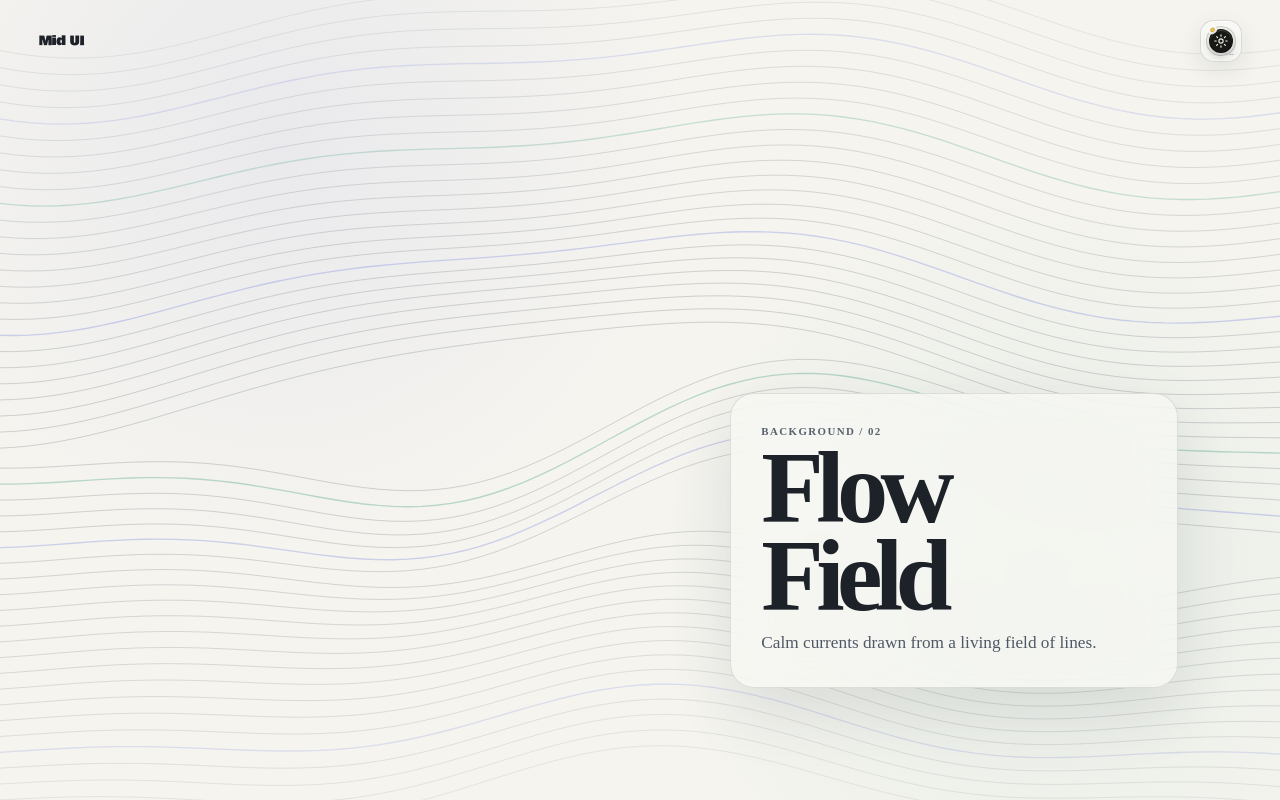
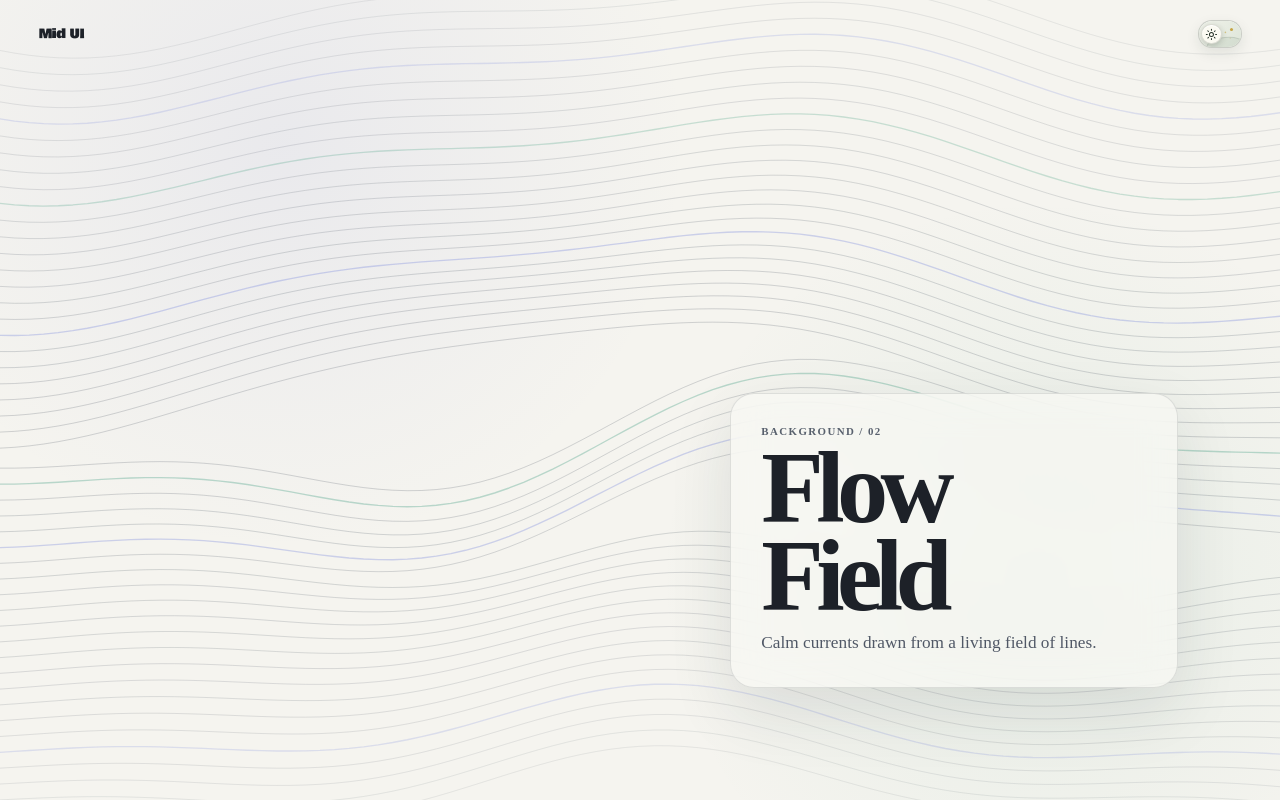
Before and after one commit to unluckyjet/mid-ui, a Next.js app: page /components/flow-field in a window 1280 px wide. Built offline with nearby package versions, Linux system fonts and the light colour scheme.

Commit message:
feat: remake theme toggle control

```diff
--- a/components/theme-toggle/theme-toggle.module.css
+++ b/components/theme-toggle/theme-toggle.module.css
@@ -1,21 +1,24 @@
 .toggle {
+  --toggle-edge: rgb(17 24 20 / 16%);
+  --toggle-sky: #eef1e8;
+  --toggle-sky-deep: #dfe6da;
+  --toggle-lens: #fbfaf2;
+  --toggle-ink: #263229;
   position: relative;
-  width: 2.625rem;
-  height: 2.625rem;
-  display: grid;
+  width: 2.75rem;
+  height: 1.75rem;
+  display: block;
   flex: none;
-  place-items: center;
   padding: 0;
   overflow: hidden;
   appearance: none;
-  border: 1px solid rgb(9 9 9 / 13%);
-  border-radius: 0.875rem;
-  color: #f8f6e9;
-  background: rgb(248 249 245 / 72%);
+  border: 1px solid var(--toggle-edge);
+  border-radius: 999px;
+  color: var(--toggle-ink);
+  background: var(--toggle-sky);
   box-shadow:
-    0 1px 0 rgb(255 255 255 / 82%) inset,
-    0 8px 24px rgb(28 40 34 / 9%);
-  backdrop-filter: blur(14px);
+    0 1px 0 rgb(255 255 255 / 76%) inset,
+    0 5px 14px rgb(25 40 31 / 9%);
   -webkit-tap-highlight-color: transparent;
   cursor: pointer;
   isolation: isolate;
@@ -27,60 +30,99 @@
     transform var(--duration-fast) var(--ease-smooth-out);
 }
 
-.toggle::before {
-  position: absolute;
-  inset: 0.25rem;
-  border: 1px solid rgb(255 255 255 / 66%);
-  border-radius: 0.625rem;
-  content: "";
-  pointer-events: none;
+.toggle:hover {
+  border-color: rgb(17 24 20 / 29%);
+  box-shadow:
+    0 1px 0 rgb(255 255 255 / 88%) inset,
+    0 7px 18px rgb(25 40 31 / 14%);
+  transform: translateY(-1px);
 }
 
-.toggle::after {
+.toggle:active {
+  transform: translateY(0) scale(0.96);
+}
+
+.toggle:focus-visible {
+  outline: 2px solid #1b251e;
+  outline-offset: 3px;
+}
+
+.sky {
   position: absolute;
-  right: 0.42rem;
-  bottom: 0.38rem;
-  width: 0.28rem;
-  height: 0.08rem;
-  border-radius: 999px;
-  content: "";
-  background: rgb(9 9 9 / 20%);
-  pointer-events: none;
+  inset: 0;
+  overflow: hidden;
+  border-radius: inherit;
+  background: linear-gradient(118deg, var(--toggle-sky) 15%, var(--toggle-sky-deep));
+  transition: background var(--duration-fast) var(--ease-in-out);
+}
+
+.dayMark {
+  position: absolute;
+  top: 0.42rem;
+  right: 0.47rem;
+  width: 0.2rem;
+  height: 0.2rem;
+  border-radius: 50%;
+  background: #c6a545;
+  box-shadow:
+    -0.38rem 0.18rem 0 -0.045rem rgb(198 165 69 / 58%),
+    -0.08rem 0.54rem 0 -0.055rem rgb(198 165 69 / 38%);
   transition:
+    opacity var(--duration-fast) var(--ease-in-out),
+    transform var(--duration-fast) var(--ease-smooth-out);
+}
+
+.stars {
+  position: absolute;
+  top: 0.43rem;
+  left: 0.53rem;
+  width: 0.16rem;
+  height: 0.16rem;
+  border-radius: 50%;
+  opacity: 0;
+  background: #c7cfff;
+  box-shadow:
+    0.43rem 0.26rem 0 -0.04rem #9ba9d9,
+    0.12rem 0.69rem 0 -0.045rem #d7dcff,
+    0.68rem 0.76rem 0 -0.055rem #899bcf;
+  transform: translateY(0.18rem);
+  transition:
+    opacity var(--duration-fast) var(--ease-in-out),
+    transform var(--duration-fast) var(--ease-smooth-out);
+}
+
+.horizon {
+  position: absolute;
+  right: -0.3rem;
+  bottom: -0.55rem;
+  width: 2.45rem;
+  height: 1.15rem;
+  border: 1px solid rgb(56 79 64 / 14%);
+  border-radius: 50% 50% 0 0;
+  background: rgb(174 191 176 / 24%);
+  transform: rotate(-6deg);
+  transition:
+    border-color var(--duration-fast) var(--ease-in-out),
     background-color var(--duration-fast) var(--ease-in-out),
     transform var(--duration-fast) var(--ease-smooth-out);
 }
 
-.toggle:hover {
-  border-color: rgb(9 9 9 / 23%);
-  box-shadow:
-    0 1px 0 rgb(255 255 255 / 88%) inset,
-    0 11px 28px rgb(28 40 34 / 14%);
-  transform: translateY(-1px);
-}
-
-.toggle:active {
-  transform: translateY(0) scale(0.94);
-}
-
-.toggle:focus-visible {
-  outline: 2px solid #171917;
-  outline-offset: 3px;
-}
-
-.dial {
-  position: relative;
+.lens {
+  position: absolute;
+  top: 0.18rem;
+  left: 0.18rem;
   z-index: 1;
-  width: 1.5rem;
-  height: 1.5rem;
+  width: 1.27rem;
+  height: 1.27rem;
   display: grid;
   place-items: center;
-  border: 1px solid rgb(0 0 0 / 34%);
+  overflow: hidden;
+  border: 1px solid rgb(24 35 27 / 14%);
   border-radius: 50%;
-  background: #171917;
+  background: var(--toggle-lens);
   box-shadow:
-    0 1px 0 rgb(255 255 255 / 18%) inset,
-    0 3px 8px rgb(14 23 17 / 26%);
+    0 1px 0 rgb(255 255 255 / 90%) inset,
+    0 2px 6px rgb(38 52 41 / 23%);
   transition:
     border-color var(--duration-fast) var(--ease-in-out),
     background-color var(--duration-fast) var(--ease-in-out),
@@ -88,51 +130,15 @@
     transform var(--duration-fast) var(--ease-smooth-out);
 }
 
-.orbit {
+.glyph {
   position: absolute;
-  inset: -0.255rem;
-  border: 1px solid rgb(23 25 23 / 19%);
-  border-radius: 50%;
-  transform: rotate(-38deg);
-  transition:
-    border-color var(--duration-fast) var(--ease-in-out),
-    transform var(--duration-fast) var(--ease-smooth-out);
-}
-
-.satellite {
-  position: absolute;
-  top: -0.145rem;
-  left: 50%;
-  width: 0.285rem;
-  height: 0.285rem;
-  border: 1px solid rgb(104 77 0 / 25%);
-  border-radius: 50%;
-  background: #f4c84f;
-  box-shadow: 0 0 0 2px rgb(248 249 245 / 90%);
-  transform: translateX(-50%);
-  transition:
-    border-color var(--duration-fast) var(--ease-in-out),
-    background-color var(--duration-fast) var(--ease-in-out),
-    box-shadow var(--duration-fast) var(--ease-in-out);
-}
-
-.iconFrame {
-  position: relative;
-  width: 1rem;
-  height: 1rem;
-  display: grid;
-  place-items: center;
-}
-
-.icon {
-  position: absolute;
-  width: 1rem;
-  height: 1rem;
+  width: 0.93rem;
+  height: 0.93rem;
   fill: none;
   stroke: currentColor;
   stroke-linecap: round;
   stroke-linejoin: round;
-  stroke-width: 1.65;
+  stroke-width: 1.35;
   transition:
     opacity var(--duration-fast) var(--ease-in-out),
     transform var(--duration-fast) var(--ease-smooth-out);
@@ -145,65 +151,58 @@
 
 .moon {
   opacity: 0;
-  transform: rotate(-70deg) scale(0.55);
-}
-
-.toggle:hover .orbit {
-  transform: rotate(-14deg);
+  transform: rotate(-55deg) scale(0.66);
 }
 
 .toggle[aria-checked="true"] {
-  border-color: rgb(238 240 255 / 15%);
-  color: #171922;
-  background: rgb(10 14 22 / 72%);
+  --toggle-edge: rgb(211 218 255 / 19%);
+  --toggle-sky: #121724;
+  --toggle-sky-deep: #080b12;
+  --toggle-lens: #dfe4f2;
+  --toggle-ink: #161c29;
   box-shadow:
     0 1px 0 rgb(255 255 255 / 7%) inset,
-    0 9px 26px rgb(0 0 0 / 29%);
-}
-
-.toggle[aria-checked="true"]::before {
-  border-color: rgb(255 255 255 / 7%);
-}
-
-.toggle[aria-checked="true"]::after {
-  background: rgb(244 244 239 / 34%);
-  transform: translateX(-1.46rem);
+    0 6px 17px rgb(0 0 0 / 30%);
 }
 
 .toggle[aria-checked="true"]:hover {
-  border-color: rgb(238 240 255 / 25%);
+  border-color: rgb(211 218 255 / 33%);
   box-shadow:
-    0 1px 0 rgb(255 255 255 / 8%) inset,
-    0 12px 30px rgb(0 0 0 / 37%);
+    0 1px 0 rgb(255 255 255 / 9%) inset,
+    0 8px 20px rgb(0 0 0 / 39%);
 }
 
 .toggle[aria-checked="true"]:focus-visible {
-  outline-color: #f4f4ef;
+  outline-color: #eef0fa;
 }
 
-.toggle[aria-checked="true"] .dial {
-  border-color: rgb(255 255 255 / 58%);
-  background: #f2efe0;
-  box-shadow:
-    0 1px 0 #ffffff inset,
-    0 3px 10px rgb(0 0 0 / 38%);
-  transform: rotate(180deg);
+.toggle[aria-checked="true"] .dayMark {
+  opacity: 0;
+  transform: translateY(-0.22rem);
 }
 
-.toggle[aria-checked="true"] .orbit {
-  border-color: rgb(242 239 224 / 25%);
-  transform: rotate(142deg);
+.toggle[aria-checked="true"] .stars {
+  opacity: 1;
+  transform: translateY(0);
 }
 
-.toggle[aria-checked="true"] .satellite {
-  border-color: rgb(116 95 255 / 28%);
-  background: #9b91ff;
-  box-shadow: 0 0 0 2px rgb(10 14 22 / 90%);
+.toggle[aria-checked="true"] .horizon {
+  border-color: rgb(153 167 225 / 14%);
+  background: rgb(62 74 116 / 18%);
+  transform: translateX(-1.2rem) rotate(7deg);
+}
+
+.toggle[aria-checked="true"] .lens {
+  border-color: rgb(255 255 255 / 50%);
+  box-shadow:
+    0 1px 0 rgb(255 255 255 / 82%) inset,
+    0 2px 8px rgb(0 0 0 / 46%);
+  transform: translateX(1.12rem) rotate(180deg);
 }
 
 .toggle[aria-checked="true"] .sun {
   opacity: 0;
-  transform: rotate(70deg) scale(0.55);
+  transform: rotate(70deg) scale(0.64);
 }
 
 .toggle[aria-checked="true"] .moon {
@@ -211,17 +210,14 @@
   transform: rotate(180deg) scale(1);
 }
 
-.toggle[aria-checked="true"]:hover .orbit {
-  transform: rotate(166deg);
-}
-
 @media (prefers-reduced-motion: reduce) {
   .toggle,
-  .toggle::after,
-  .dial,
-  .orbit,
-  .satellite,
-  .icon {
+  .sky,
+  .dayMark,
+  .stars,
+  .horizon,
+  .lens,
+  .glyph {
     transition: none;
   }
 }
--- a/components/theme-toggle/theme-toggle.tsx
+++ b/components/theme-toggle/theme-toggle.tsx
@@ -220,19 +220,19 @@ export function ThemeToggle() {
       title="Switch color theme"
       onClick={toggleTheme}
     >
-      <span className={styles.dial} aria-hidden="true">
-        <span className={styles.orbit}>
-          <span className={styles.satellite} />
-        </span>
-        <span className={styles.iconFrame}>
-          <svg className={`${styles.icon} ${styles.sun}`} viewBox="0 0 24 24">
-            <circle cx="12" cy="12" r="3.15" />
-            <path d="M12 2.75v2.1M12 19.15v2.1M2.75 12h2.1M19.15 12h2.1M5.46 5.46l1.48 1.48M17.06 17.06l1.48 1.48M18.54 5.46l-1.48 1.48M6.94 17.06l-1.48 1.48" />
-          </svg>
-          <svg className={`${styles.icon} ${styles.moon}`} viewBox="0 0 24 24">
-            <path d="M19.15 15.32A8 8 0 0 1 8.68 4.85a8.16 8.16 0 1 0 10.47 10.47Z" />
-          </svg>
-        </span>
+      <span className={styles.sky} aria-hidden="true">
+        <span className={styles.dayMark} />
+        <span className={styles.stars} />
+        <span className={styles.horizon} />
+      </span>
+      <span className={styles.lens} aria-hidden="true">
+        <svg className={`${styles.glyph} ${styles.sun}`} viewBox="0 0 20 20">
+          <circle cx="10" cy="10" r="2.7" />
+          <path d="M10 3.1v1.3M10 15.6v1.3M3.1 10h1.3M15.6 10h1.3M5.12 5.12l.92.92M13.96 13.96l.92.92M14.88 5.12l-.92.92M6.04 13.96l-.92.92" />
+        </svg>
+        <svg className={`${styles.glyph} ${styles.moon}`} viewBox="0 0 20 20">
+          <path d="M14.82 12.42A5.72 5.72 0 0 1 7.58 5.18a5.84 5.84 0 1 0 7.24 7.24Z" />
+        </svg>
       </span>
     </button>
   );
```
Also changed, not shown: 1 other file (tests, documents, lock files or other folders).
